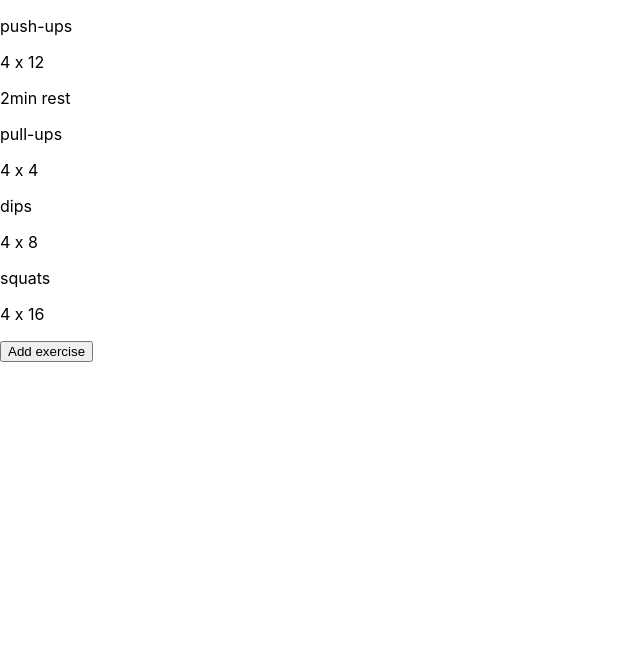
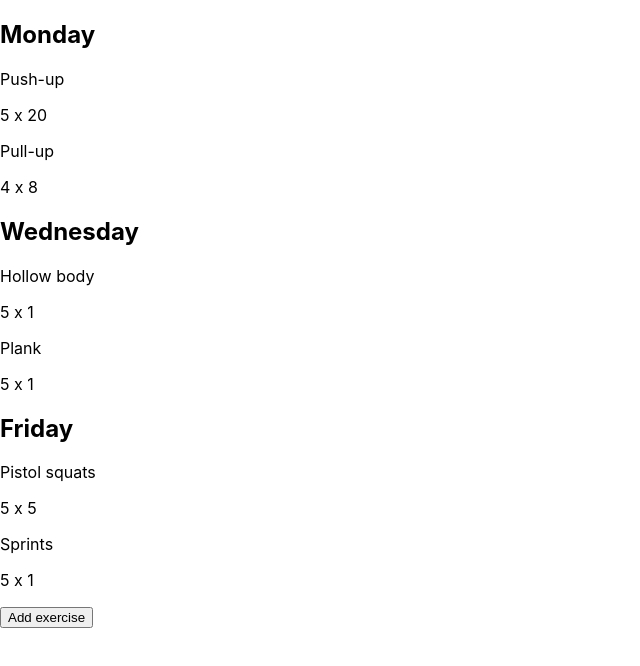
Before and after one commit to matfij/workout-composer, a Next.js app: page / in a window 1280 px wide. Shown: the top 666 px of the page, without its empty margins (0-640 px from the left). Built offline with nearby package versions, Linux system fonts and the light colour scheme.

Commit message:
add exercise board context

```diff
--- a/src/components/exercise-board.tsx
+++ b/src/components/exercise-board.tsx
@@ -1,53 +1,49 @@
-import { FunctionComponent, useEffect, useState } from 'react';
+import { Fragment, FunctionComponent, useEffect, useState } from 'react';
 import {
   DragDropContext,
   Droppable,
   DroppableProvided,
   DropResult,
 } from 'react-beautiful-dnd';
+import { useBoardData } from '../context/BoardContext';
 import ExerciseItem from './exercise-item';
 
-export interface Exercise {
-  name: string;
-  reps?: number;
-  sets?: number;
-  rest?: string;
-}
+const ExerciseBoard: FunctionComponent = () => {
+  const boardData = useBoardData();
+  // const setExercises = useBoardDataUpdate();
 
-type Props = {
-  exercises: Exercise[];
-};
-
-const ExerciseBoard: FunctionComponent<Props> = (props: Props) => {
-  const [exercises, setExercises] = useState<Exercise[]>([]);
-
-  useEffect(() => {
-    setExercises(props.exercises);
-  }, [props.exercises]);
+  // useEffect(() => {
+  //   setExercises(props.exercises);
+  // }, [props.exercises]);
 
   const onDragEnd = (result: DropResult) => {
     if (!result.destination) return;
 
-    const items = Array.from(exercises);
-    const [reorderedItem] = items.splice(result.source.index, 1);
-    items.splice(result.destination.index, 0, reorderedItem);
+    // const items = Array.from(exercises);
+    // const [reorderedItem] = items.splice(result.source.index, 1);
+    // items.splice(result.destination.index, 0, reorderedItem);
 
-    setExercises(items);
+    // setExercises(items);
   };
 
   return (
     <>
       <DragDropContext onDragEnd={onDragEnd}>
-        <Droppable droppableId="exercises">
+        {boardData.days.map((day) => (
+          <div key={day.day}>
+            <h2>{day.day}</h2>
+            <Droppable droppableId={day.day}>
               {(provided: DroppableProvided) => (
                 <div {...provided.droppableProps} ref={provided.innerRef}>
-              {exercises.map((exercise, index) => (
+                  {day.exercises.map((exercise, index) => (
                     <ExerciseItem {...exercise} index={index} key={index} />
                   ))}
                   {provided.placeholder}
                 </div>
               )}
             </Droppable>
+          </div>
+        ))}
       </DragDropContext>
     </>
   );
--- /dev/null
+++ b/src/context/BoardContext.tsx
@@ -0,0 +1,55 @@
+import { createContext, ReactNode, useContext, useState } from 'react';
+import { Exercise } from '../components/exercise-item';
+
+export interface DayData {
+  day: string;
+  exercises: Exercise[];
+}
+
+export interface BoardData {
+  days: DayData[];
+}
+
+const initialBoardData: BoardData = {
+  days: [
+    {
+      day: 'Monday',
+      exercises: [
+        { name: 'Push-up', sets: 5, reps: 20 },
+        { name: 'Pull-up', sets: 4, reps: 8 },
+      ],
+    },
+    {
+      day: 'Wednesday',
+      exercises: [
+        { name: 'Hollow body', sets: 5, reps: 1 },
+        { name: 'Plank', sets: 5, reps: 1 },
+      ],
+    },
+    {
+      day: 'Friday',
+      exercises: [
+        { name: 'Pistol squats', sets: 5, reps: 5 },
+        { name: 'Sprints', sets: 5, reps: 1 },
+      ],
+    },
+  ],
+};
+
+const BoardDataContext = createContext<BoardData>(initialBoardData);
+
+export const BoardDataProvider = ({ children }: any): JSX.Element => {
+  const [boardData, setBoardData] = useState<BoardData>(initialBoardData);
+
+  // function to udate data
+
+  return (
+    <BoardDataContext.Provider value={boardData}>
+      {children}
+    </BoardDataContext.Provider>
+  );
+};
+
+export const useBoardData = (): BoardData => {
+  return useContext(BoardDataContext);
+};
--- a/src/pages/index.tsx
+++ b/src/pages/index.tsx
@@ -5,6 +5,7 @@ import { resetServerContext } from 'react-beautiful-dnd';
 import ExerciseAdd from '../components/exercise-add';
 import ExerciseBoard from '../components/exercise-board';
 import { Exercise } from '../components/exercise-item';
+import { BoardDataProvider } from '../context/BoardContext';
 
 export const BASE_EXERCISES: Exercise[] = [
   { name: 'push-ups', sets: 4, reps: 12, rest: '2min' },
@@ -45,13 +46,15 @@ const Home: NextPage<Props> = (props: Props) => {
         <link rel="icon" href="../public/favicon.ico" />
       </Head>
 
-      {winReady ? <ExerciseBoard exercises={props.exercises} /> : null}
+      <BoardDataProvider>
+        {winReady ? <ExerciseBoard /> : null}
 
-      <button onClick={toggleExerciseAdd} className="btnBase">
-        Add exercise
-      </button>
+        <button onClick={toggleExerciseAdd} className="btnBase">
+          Add exercise
+        </button>
 
-      {displayExerciseAdd && <ExerciseAdd onCancel={toggleExerciseAdd} />}
+        {displayExerciseAdd && <ExerciseAdd onCancel={toggleExerciseAdd} />}
+      </BoardDataProvider>
     </>
   );
 };
```
Lines whose indentation alone changed are shown as unchanged.
